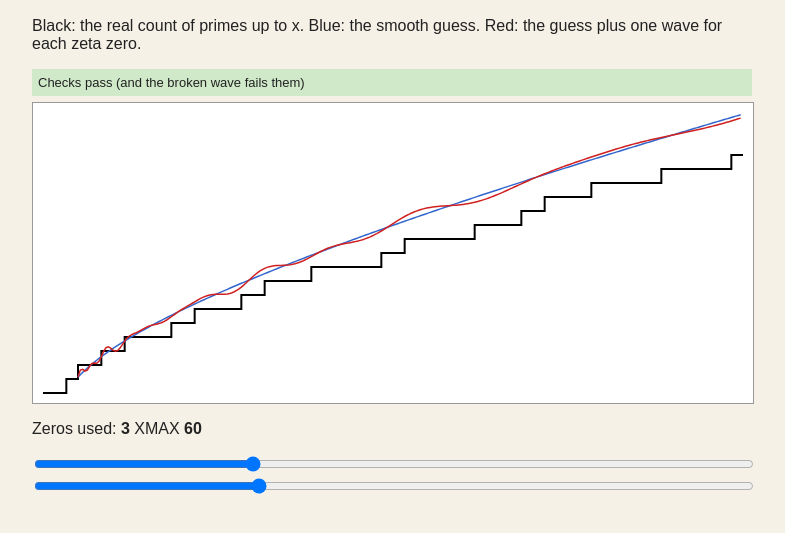
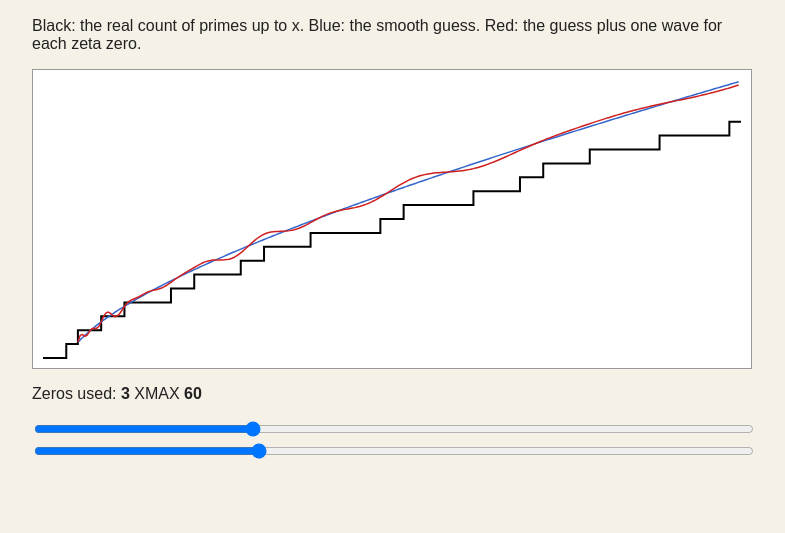
Before and after one commit to Bean-Bengal/zeta-staircase, a plain HTML site: page index.html in a window 1280 px wide. Shown: the part 63-596 px from the top of the page, without its empty margins (248-1033 px from the left). Drawn offline with Linux system fonts and the light colour scheme.

Commit message:
Zeta Staircase, version 5

```diff
--- a/index.html
+++ b/index.html
@@ -3,41 +3,38 @@
 <title>Zeta Staircase</title>
 <style>
 body{font-family:sans-serif;margin:0;padding:12px;background:#f6f1e7;color:#222;max-width:720px;margin:auto}
-canvas{width:100%;height:300px;background:#fff;border:1px solid #999;display:block}
+canvas{width:100%;height:300px;background:#fff;border:1px solid #999;display:block;box-sizing:border-box}
 input{width:100%}
-#b{padding:6px;font-size:13px;margin:6px 0}
-.ok{background:#cfe9c9}.bad{background:#f2b8b8}
 </style></head><body>
 <script data-bean-store>(function(){if(typeof location!=='undefined'&&location&&location.protocol==='about:'&&typeof document!=='undefined'&&document.addEventListener){document.addEventListener('click',function(e){var a=e.target&&e.target.closest&&e.target.closest('a[href^="#"]');if(!a||a.target==='_blank')return;e.preventDefault();try{location.hash=a.getAttribute('href')}catch(x){}},true)}if(typeof window==='undefined')return;try{window.localStorage.getItem('x');return}catch(e){}var d=Object.assign({},window.__BEAN_SAVED||{});function post(){try{parent.postMessage({type:'bean-store',data:d},'*')}catch(e){}}var ls={getItem:function(k){return Object.prototype.hasOwnProperty.call(d,k)?d[k]:null},setItem:function(k,v){d[k]=String(v);post()},removeItem:function(k){delete d[k];post()},clear:function(){d={};post()},key:function(i){return Object.keys(d)[i]||null}};Object.defineProperty(ls,'length',{get:function(){return Object.keys(d).length}});try{Object.defineProperty(window,'localStorage',{value:ls,configurable:true})}catch(e){}})();</script>
 <h2>Zeta Staircase</h2>
 <p>Black: the real count of primes up to x. Blue: the smooth guess. Red: the guess plus one wave for each zeta zero.</p>
-<div id="b"></div>
 <canvas id="c"></canvas>
 <p>Zeros used: <b id="n">0</b> <label>XMAX <b id="xm">60</b></label></p>
 <input id="s" type="range" min="0" max="10" value="3">
 <input id="xr" type="range" min="20" max="150" value="60">
 <script>
 var Z=[14.134725,21.022040,25.010858,30.424876,32.935062,37.586178,40.918719,43.327073,48.005151,49.773832];
-function li(x){ // log integral from 2 via simple steps
-  var s=0,h=0.01;for(var t=2;t<x;t+=h){s+=h/Math.log(t+h/2);}return s;}
-function wave(x,g){ // Riemann term: 2*Re(li(x^rho)) approx = 2*x^.5*cos(g ln x - atan(2g))/(|rho|... ln x)
+function li(x){var s=0,h=0.01;for(var t=2;t<x;t+=h){s+=h/Math.log(t+h/2);}return s;}
+function wave(x,g){
   var r=Math.sqrt(0.25+g*g);
   return 2*Math.sqrt(x)*Math.cos(g*Math.log(x)-Math.atan2(g,0.5))/(r*Math.log(x));}
 function wrongWave(x,g){return 2*Math.sqrt(x)*Math.cos(g*Math.log(x))/(g*Math.log(x));}
 function approx(x,k,w){var v=li(x);for(var i=0;i<k;i++)v-=w(x,Z[i]);return v;}
 function primes(n){var a=[],i,j;for(i=2;i<=n;i++){var p=true;for(j=2;j*j<=i;j++)if(i%j==0){p=false;break}if(p)a.push(i)}return a}
 function pi(x,P){var c=0;for(var i=0;i<P.length&&P[i]<=x;i++)c++;return c}
-function checks(w){
+function selfTest(w){
   var P=primes(100);
   var ok1=pi(100,P)==25&&pi(1,P)==0&&pi(2,P)==1;
-  // the wave at x=20 for first zero, hand-checked against the formula magnitude bound
   var v=w(20,Z[0]);var ok2=Math.abs(v)<2*Math.sqrt(20)/(14*Math.log(20))*1.01;
   var ok3=Math.abs(w(50,14.134725)-wave(50,14.134725))<1e-9;
   return ok1&&ok2&&ok3;}
-var good=checks(wave),twin=checks(wrongWave);
-var b=document.getElementById('b');
-b.className=(good&&!twin)?'ok':'bad';
-b.textContent=(good&&!twin)?'Checks pass (and the broken wave fails them)':'Check failed: real='+good+' twin='+twin;
+window.__zetaOk=false;
+try{
+  var good=selfTest(wave),twin=selfTest(wrongWave);
+  window.__zetaOk=good&&!twin;
+  if(!window.__zetaOk)console.error('zeta self-test: real='+good+' twin='+twin);
+}catch(e){console.error('zeta self-test crashed',e);}
 var cv=document.getElementById('c'),ctx=cv.getContext('2d');
 function draw(){
   var k=+document.getElementById('s').value,X=+document.getElementById('xr').value;
```
